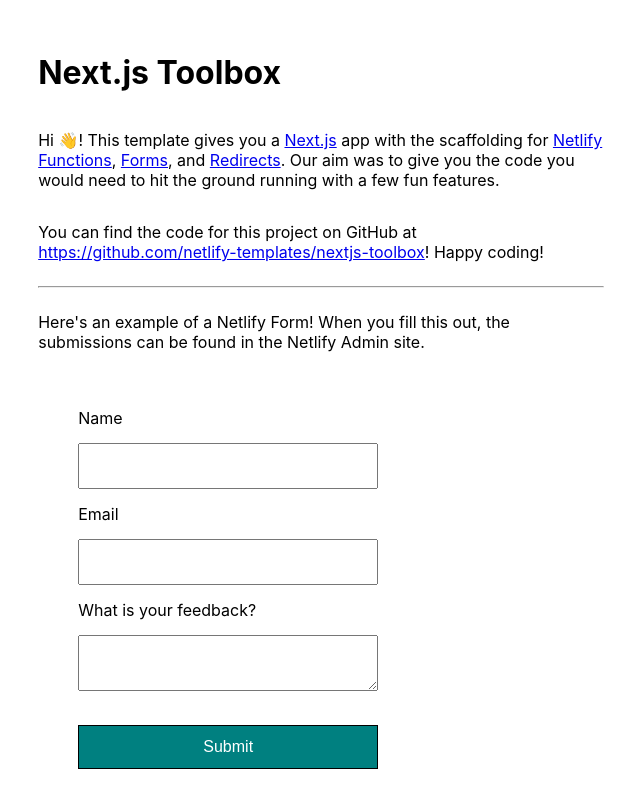
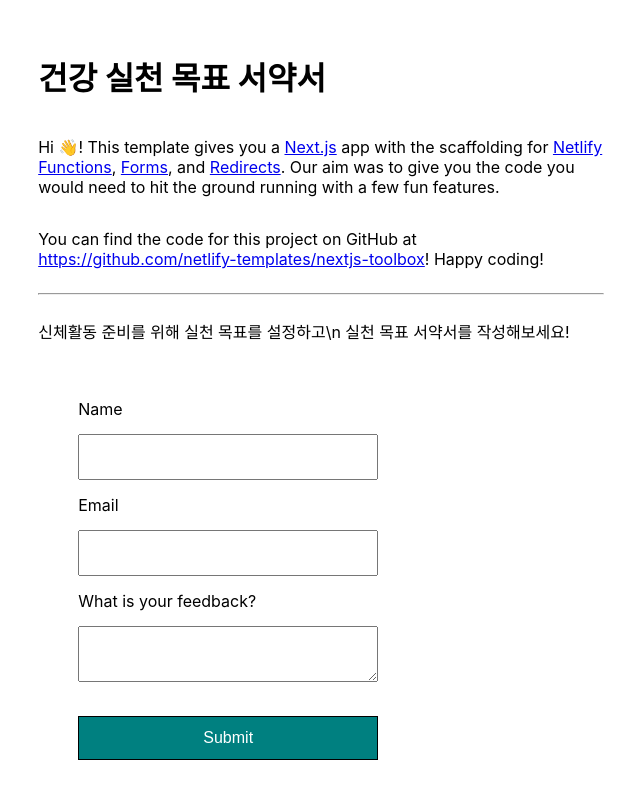
Before and after one commit to YoungseoJ/test_lab, a Next.js app: page / in a window 1280 px wide. Shown: the top 800 px of the page, without its empty margins (319-959 px from the left). Built offline with nearby package versions, Linux system fonts and the light colour scheme; no server answers.

Commit message:
Update index.js

```diff
--- a/pages/index.js
+++ b/pages/index.js
@@ -13,11 +13,10 @@
       </Head>
 
       <main>
-        <Header title="Next.js Toolbox" />
+        <Header title="건강 실천 목표 서약서" />
         <hr />
         <p className="description">
-          Here's an example of a Netlify Form! When you fill this out, the
-          submissions can be found in the Netlify Admin site.
+          신체활동 준비를 위해 실천 목표를 설정하고\n 실천 목표 서약서를 작성해보세요!
         </p>
         <FeedbackForm />
         <JokeBlock />
```
